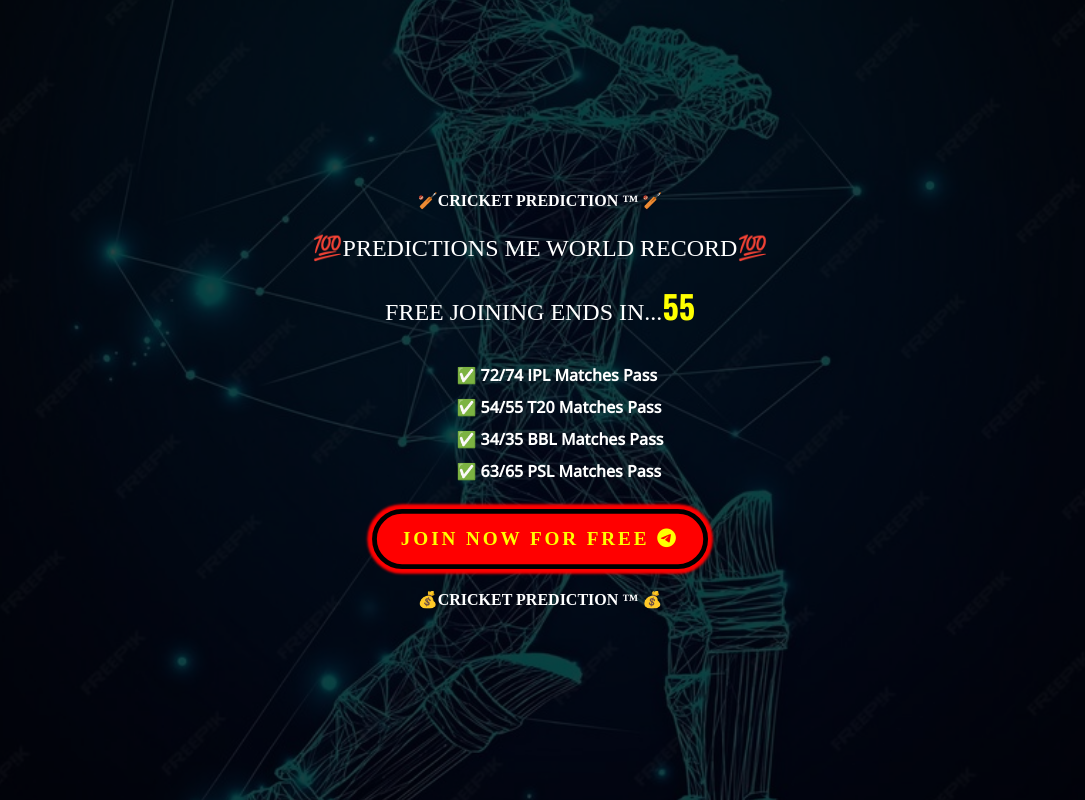
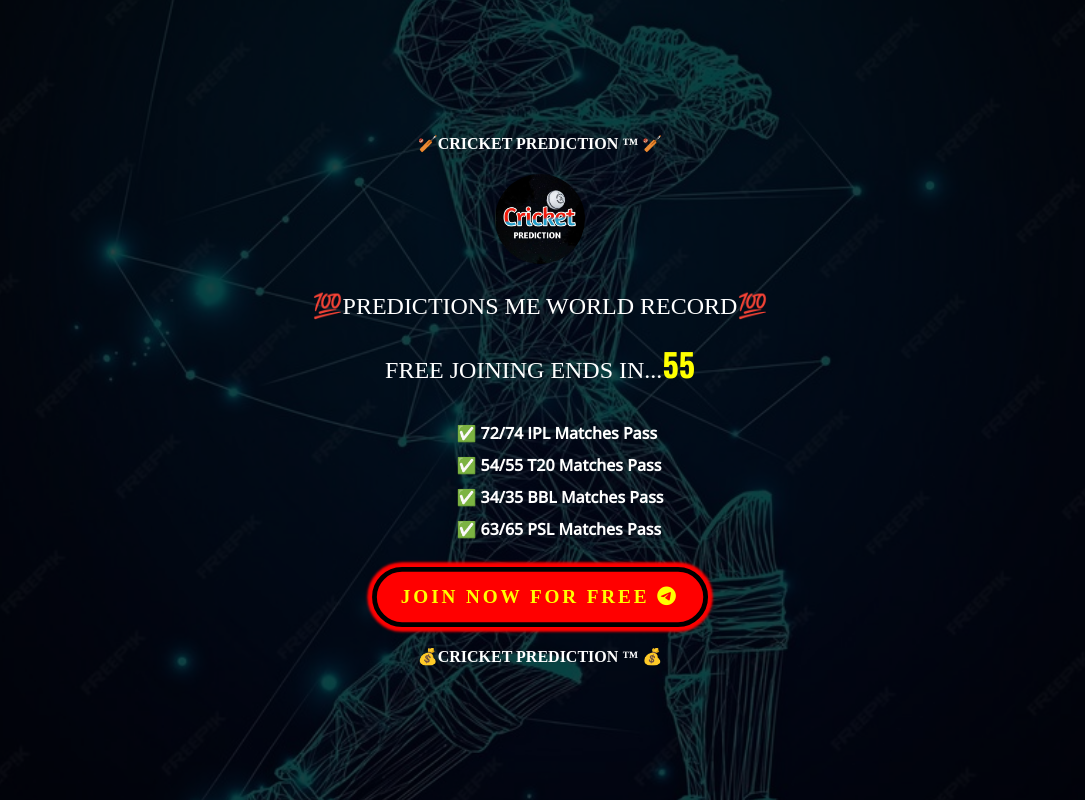
Before and after one commit to crrte1/CRICKET_PREDICTION, a plain HTML site: page index.html in a window 1280 px wide. Shown: the whole page, without its empty margins (100-1185 px from the left). Drawn offline with nearby package versions, Linux system fonts and the light colour scheme.

Commit message:
index.html

```diff
--- a/index.html
+++ b/index.html
@@ -33,7 +33,7 @@ src="https://www.facebook.com/tr?id=1345870816564007&ev=PageView&noscript=1"
 
     <div class="conent">
       <h4 class="" style="color:white;">🏏CRICKET PREDICTION ™ 🏏</h3>
-
+<img src="logo.jpg" alt="" class="" style="width: 90px; height: 90px; border-radius: 50%; border-color: white;">
       <p class="paragraph">💯PREDICTIONS ME WORLD RECORD💯</p>
     </div>
     <div class="counter">FREE JOINING ENDS IN...<span id="countdown">60 seconds</span></div>
```
